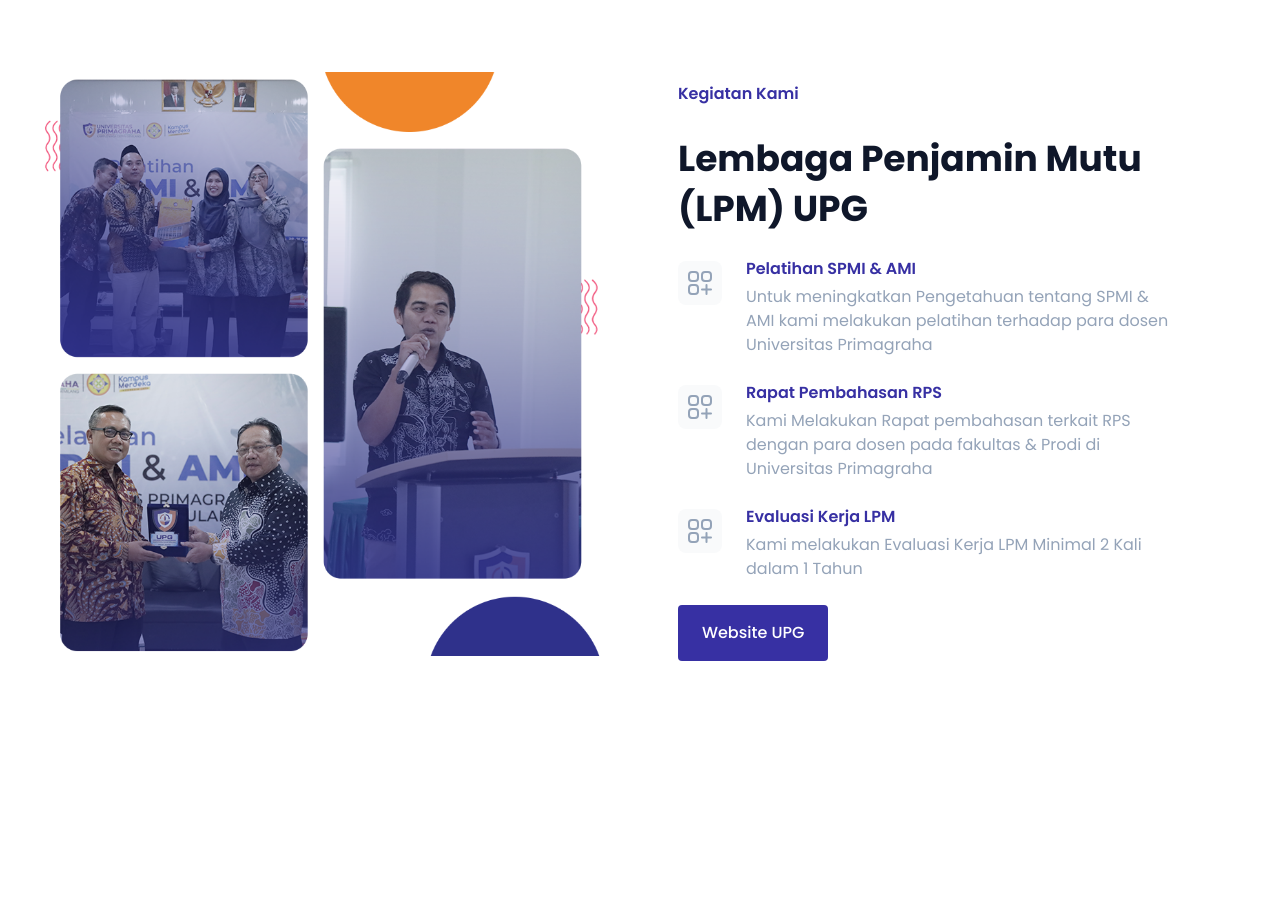
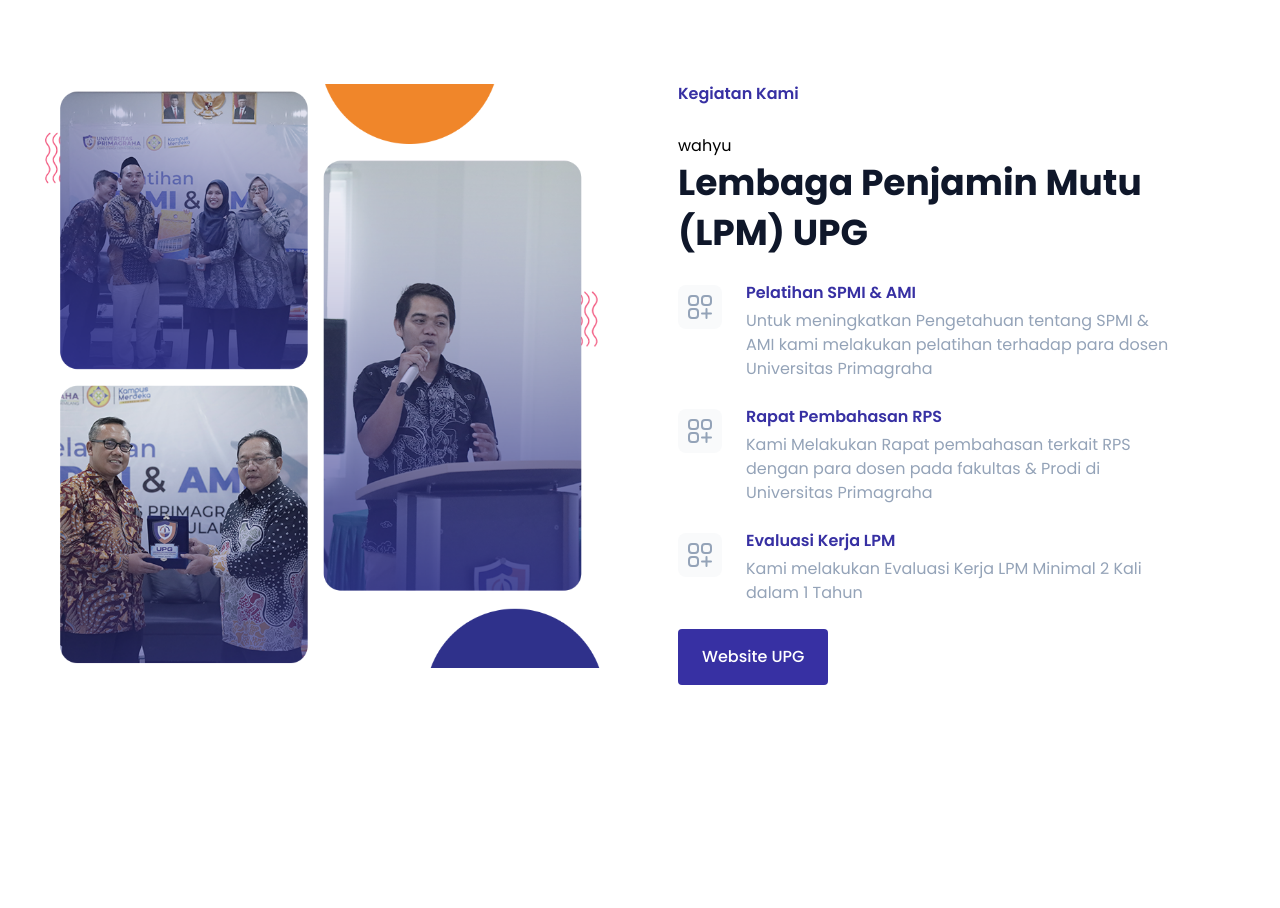
Before and after one commit to wahyufirmansyah55/website_lpm, a website: page index.html in a window 1280 px wide. Shown: the part 1660-2568 px from the top of the page. Drawn offline with Linux system fonts and the light colour scheme.

Commit message:
menambahkan paragraf pada indext.html

```diff
--- a/index.html
+++ b/index.html
@@ -523,6 +523,7 @@
                 <span class="text-base font-semibold text-indigo-800 py-2 inline-block mb-5">
                     Kegiatan Kami
                 </span>
+                <p>wahyu</p>
                   <h2 class="font-bold text-3xl sm:text-4xl 2xl:text-[40px] sm:leading-snug text-dark mb-6">
                     Lembaga Penjamin Mutu (LPM) UPG
                   </h2>
```
